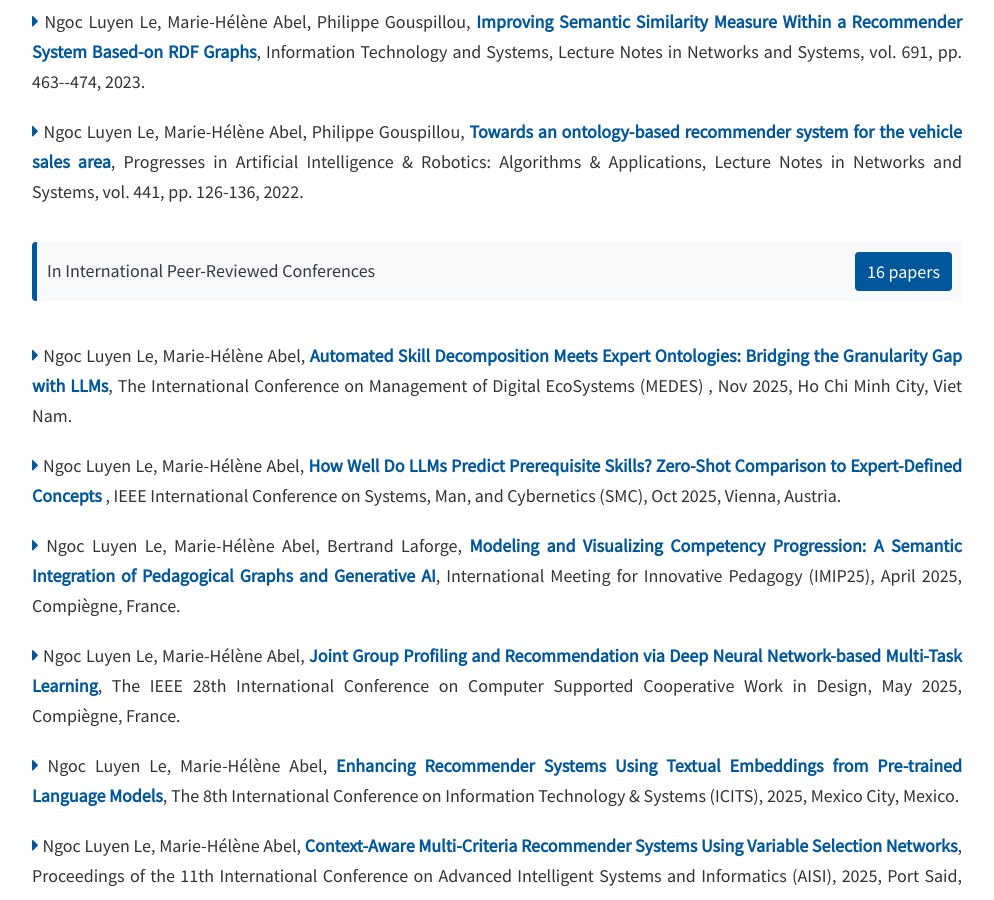
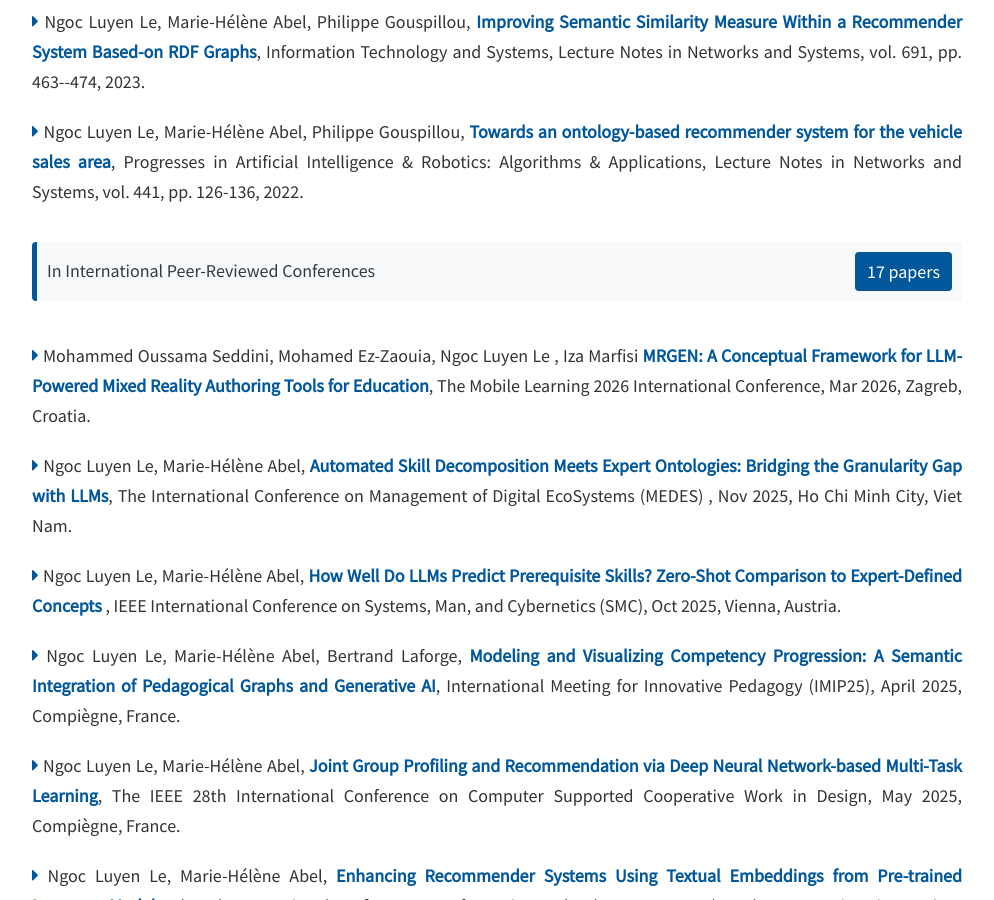
Before and after one commit to lengocluyen/lengocluyen.github.io, a Jekyll site: the page built from publications.html, in a window 1280 px wide and 900 px high, scrolled down 808 px. Shown: the whole window, without its empty margins (143-1137 px from the left). Built offline with Jekyll 4.4.1, drawn with Linux system fonts in a browser that asks for light colours; nearby versions of some CDN libraries.

Commit message:
Update publications.html

```diff
--- a/_includes/publications.html
+++ b/_includes/publications.html
@@ -60,10 +60,15 @@
 </div>
 <div class="section-header d-flex justify-content-between align-items-center">
 	<span>In International Peer-Reviewed Conferences</span>
-	<span class="badge badge-primary">16 papers</span>
+	<span class="badge badge-primary">17 papers</span>
   </div>
   <div class="panel-default">
     <div class="panel-body">
+		<h5>
+			<div class="div-justify-pub">
+				<i class="fa fa-caret-right"></i>&nbsp;Mohammed Oussama Seddini, Mohamed Ez-Zaouia, Ngoc Luyen Le , Iza Marfisi <strong><a href="https://hal.science/hal-05547558"  target="_blank" rel="noopener noreferrer">MRGEN: A Conceptual Framework for LLM-Powered Mixed Reality Authoring Tools for Education</a></strong>, The Mobile Learning 2026 International Conference, Mar 2026, Zagreb, Croatia.
+			</div>
+		</h5>
 		<h5>
 			<div class="div-justify-pub">
 				<i class="fa fa-caret-right"></i>&nbsp;Ngoc Luyen Le, Marie-Hélène Abel, <strong><a href="https://arxiv.org/abs/2510.11313"  target="_blank" rel="noopener noreferrer">Automated Skill Decomposition Meets Expert Ontologies: Bridging the Granularity Gap with LLMs</a></strong>, The International Conference on Management of Digital EcoSystems (MEDES) , Nov 2025, Ho Chi Minh City, Viet Nam.
```
